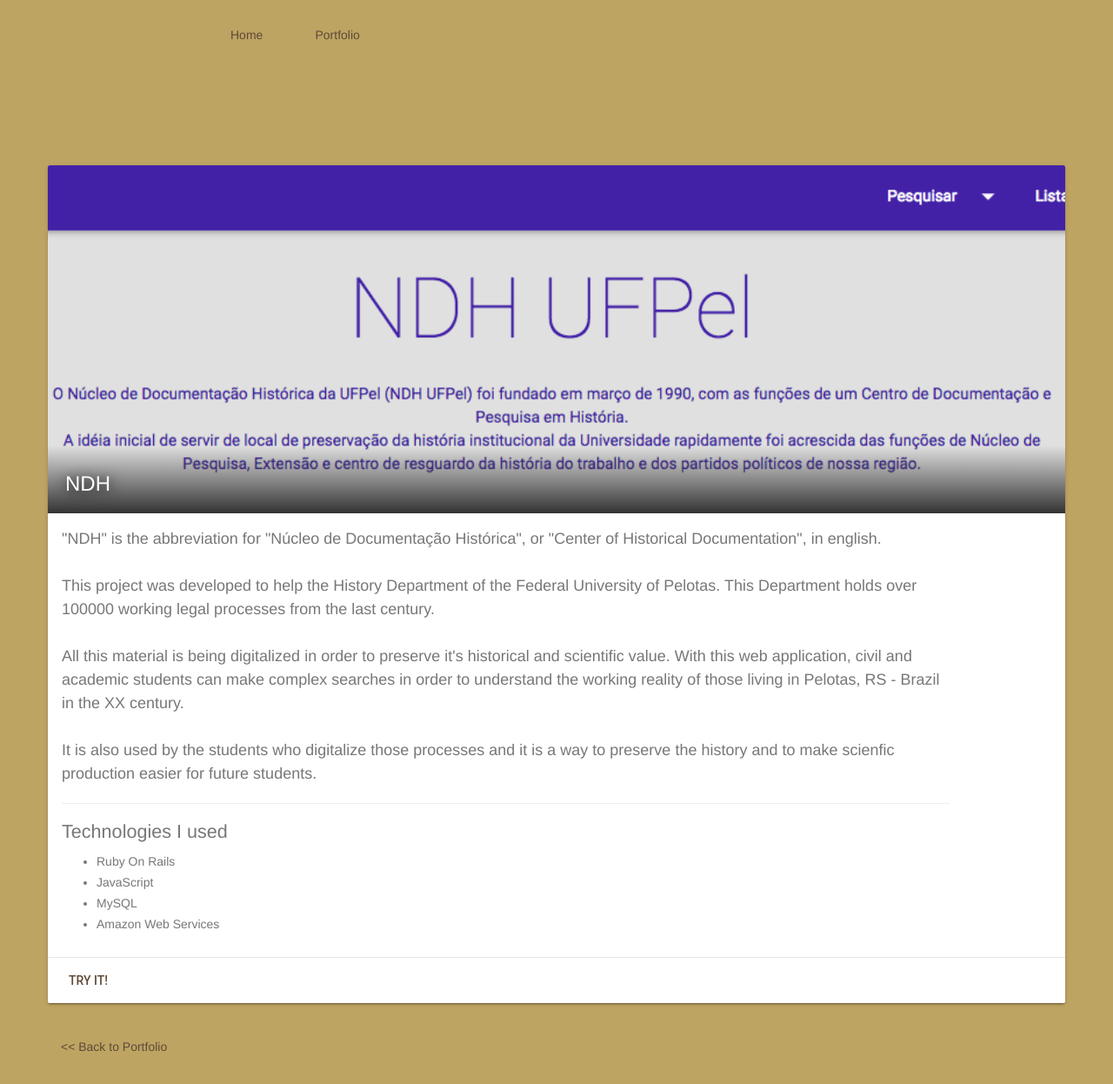
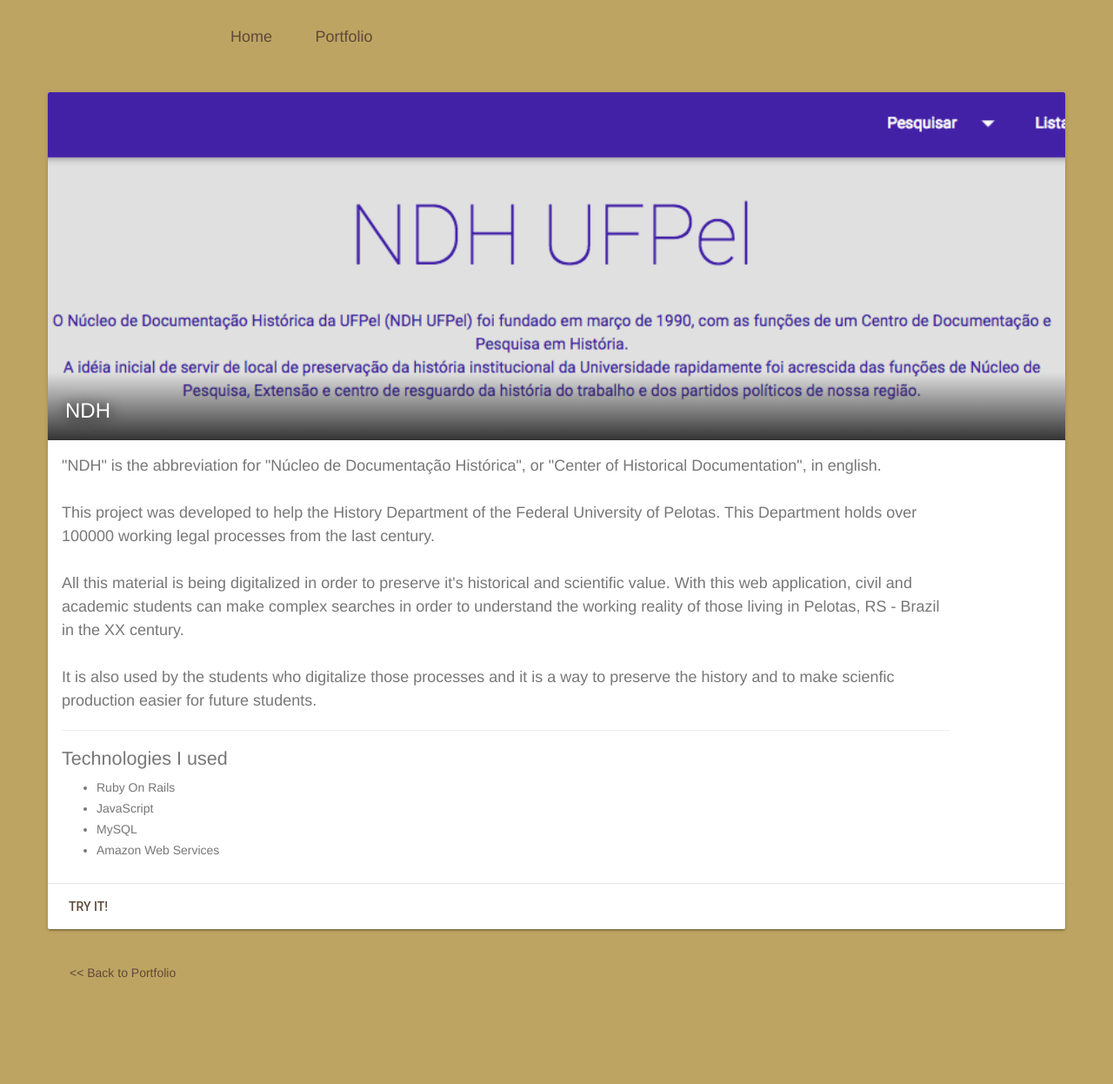
Before and after one commit to MatheusFreitag/matheusfreitag.githbub.io, a plain HTML site: page Single/NDH.html in a window 1280 px wide. Shown: the whole page at 87% size. After the commit the page ends 1178 px from the top, so only its background shows below. Drawn offline with Linux system fonts and the light colour scheme.

Commit message:
anchor tags also resized

```diff
--- a/css/single.css
+++ b/css/single.css
@@ -1,10 +1,8 @@
-
-.row{
-  margin-bottom: 100px;
+.nav {
+  margin-bottom: 0px;
 }
-
 .demo-card-wide{
-  margin-top: -60px;
+  margin-top: 50px;
   padding: 0px;
   margin-bottom: 100px;
   width: 100%;
@@ -84,6 +82,8 @@
 a.back{
   color: #5f4938;
   min-width: 90px;
+  display: inline-block;
+  margin: 0px 0px 50px 10px;
 }
 
 
--- a/css/style.css
+++ b/css/style.css
@@ -4,12 +4,12 @@ body {
 
 .nav {
     margin-top: 30px;
-    margin-bottom: 100px;
+    margin-bottom: 70px;
 }
 
 .nav .row a {
     color: #5f4938;
-    min-width: 90px;
+    font-size: 1.8rem;
 }
 
 .photo img {
```
